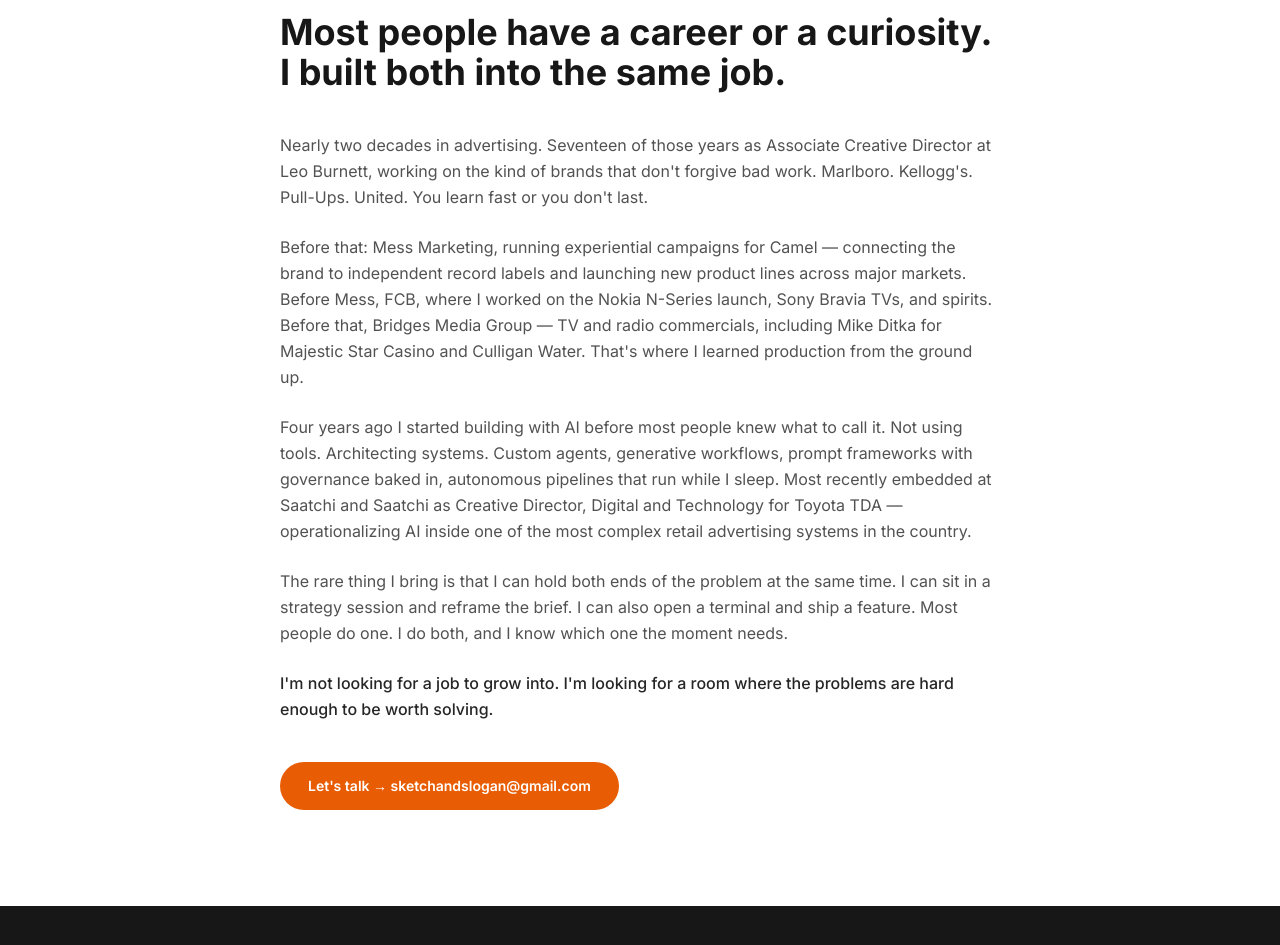
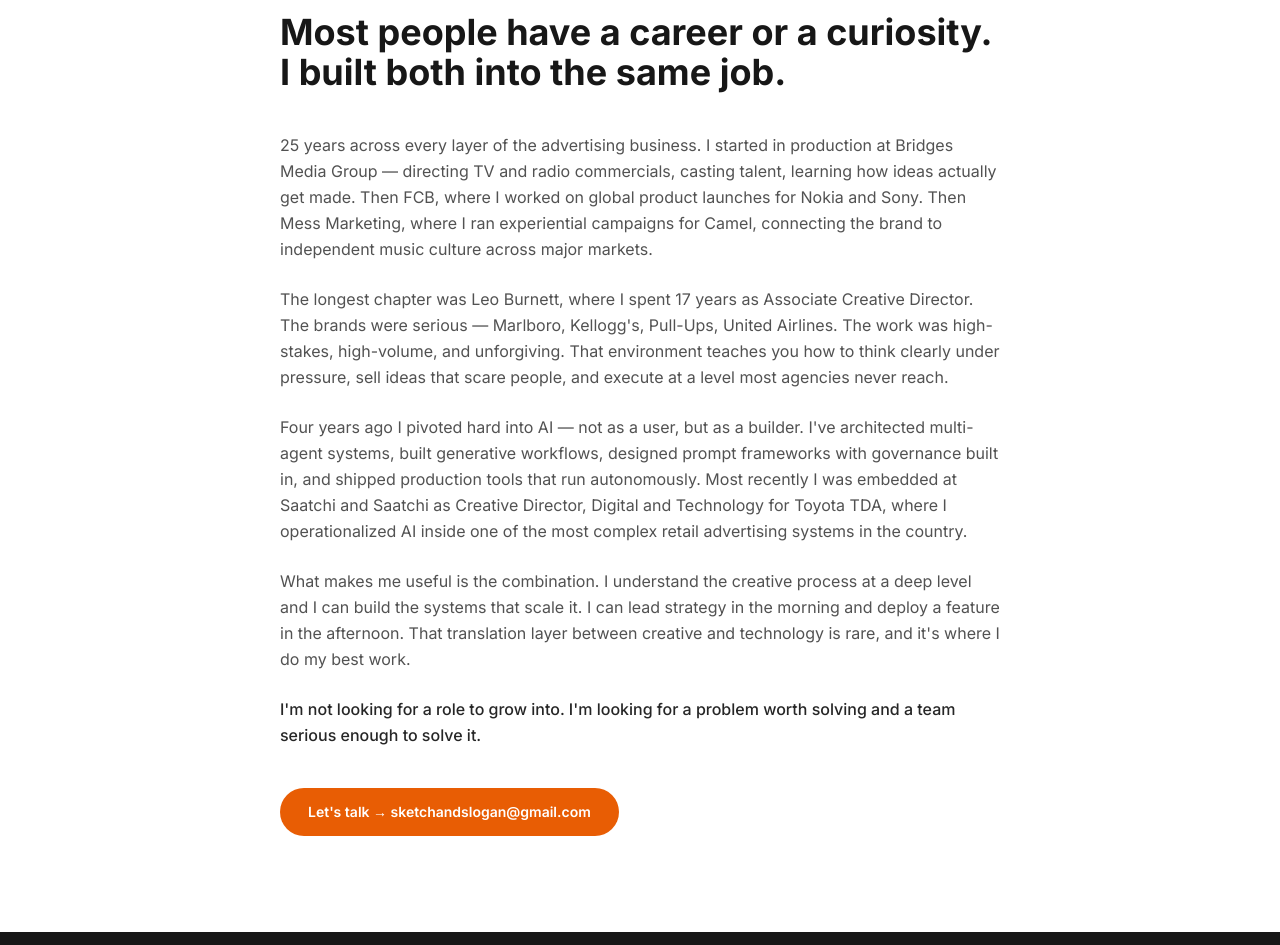
Before and after one commit to rekaldsi/digijerry-portfolio-ai, a React (Vite) app: page / in a window 1280 px wide. Shown: the part 7140-8085 px from the top of the page. Built offline with nearby package versions, Linux system fonts and the light colour scheme.

Commit message:
fix: Background rewrite — polished employer-facing narrative, correct timeline, strong close

```diff
--- a/src/components/Background.tsx
+++ b/src/components/Background.tsx
@@ -19,19 +19,19 @@
 
           <div className="space-y-6 text-neutral-600 leading-relaxed text-base">
             <p>
-              Nearly two decades in advertising. Seventeen of those years as Associate Creative Director at Leo Burnett, working on the kind of brands that don't forgive bad work. Marlboro. Kellogg's. Pull-Ups. United. You learn fast or you don't last.
+              25 years across every layer of the advertising business. I started in production at Bridges Media Group — directing TV and radio commercials, casting talent, learning how ideas actually get made. Then FCB, where I worked on global product launches for Nokia and Sony. Then Mess Marketing, where I ran experiential campaigns for Camel, connecting the brand to independent music culture across major markets.
             </p>
             <p>
-              Before that: Mess Marketing, running experiential campaigns for Camel — connecting the brand to independent record labels and launching new product lines across major markets. Before Mess, FCB, where I worked on the Nokia N-Series launch, Sony Bravia TVs, and spirits. Before that, Bridges Media Group — TV and radio commercials, including Mike Ditka for Majestic Star Casino and Culligan Water. That's where I learned production from the ground up.
+              The longest chapter was Leo Burnett, where I spent 17 years as Associate Creative Director. The brands were serious — Marlboro, Kellogg's, Pull-Ups, United Airlines. The work was high-stakes, high-volume, and unforgiving. That environment teaches you how to think clearly under pressure, sell ideas that scare people, and execute at a level most agencies never reach.
             </p>
             <p>
-              Four years ago I started building with AI before most people knew what to call it. Not using tools. Architecting systems. Custom agents, generative workflows, prompt frameworks with governance baked in, autonomous pipelines that run while I sleep. Most recently embedded at Saatchi and Saatchi as Creative Director, Digital and Technology for Toyota TDA — operationalizing AI inside one of the most complex retail advertising systems in the country.
+              Four years ago I pivoted hard into AI — not as a user, but as a builder. I've architected multi-agent systems, built generative workflows, designed prompt frameworks with governance built in, and shipped production tools that run autonomously. Most recently I was embedded at Saatchi and Saatchi as Creative Director, Digital and Technology for Toyota TDA, where I operationalized AI inside one of the most complex retail advertising systems in the country.
             </p>
             <p>
-              The rare thing I bring is that I can hold both ends of the problem at the same time. I can sit in a strategy session and reframe the brief. I can also open a terminal and ship a feature. Most people do one. I do both, and I know which one the moment needs.
+              What makes me useful is the combination. I understand the creative process at a deep level and I can build the systems that scale it. I can lead strategy in the morning and deploy a feature in the afternoon. That translation layer between creative and technology is rare, and it's where I do my best work.
             </p>
             <p className="text-neutral-800 font-medium">
-              I'm not looking for a job to grow into. I'm looking for a room where the problems are hard enough to be worth solving.
+              I'm not looking for a role to grow into. I'm looking for a problem worth solving and a team serious enough to solve it.
             </p>
           </div>
 
```
